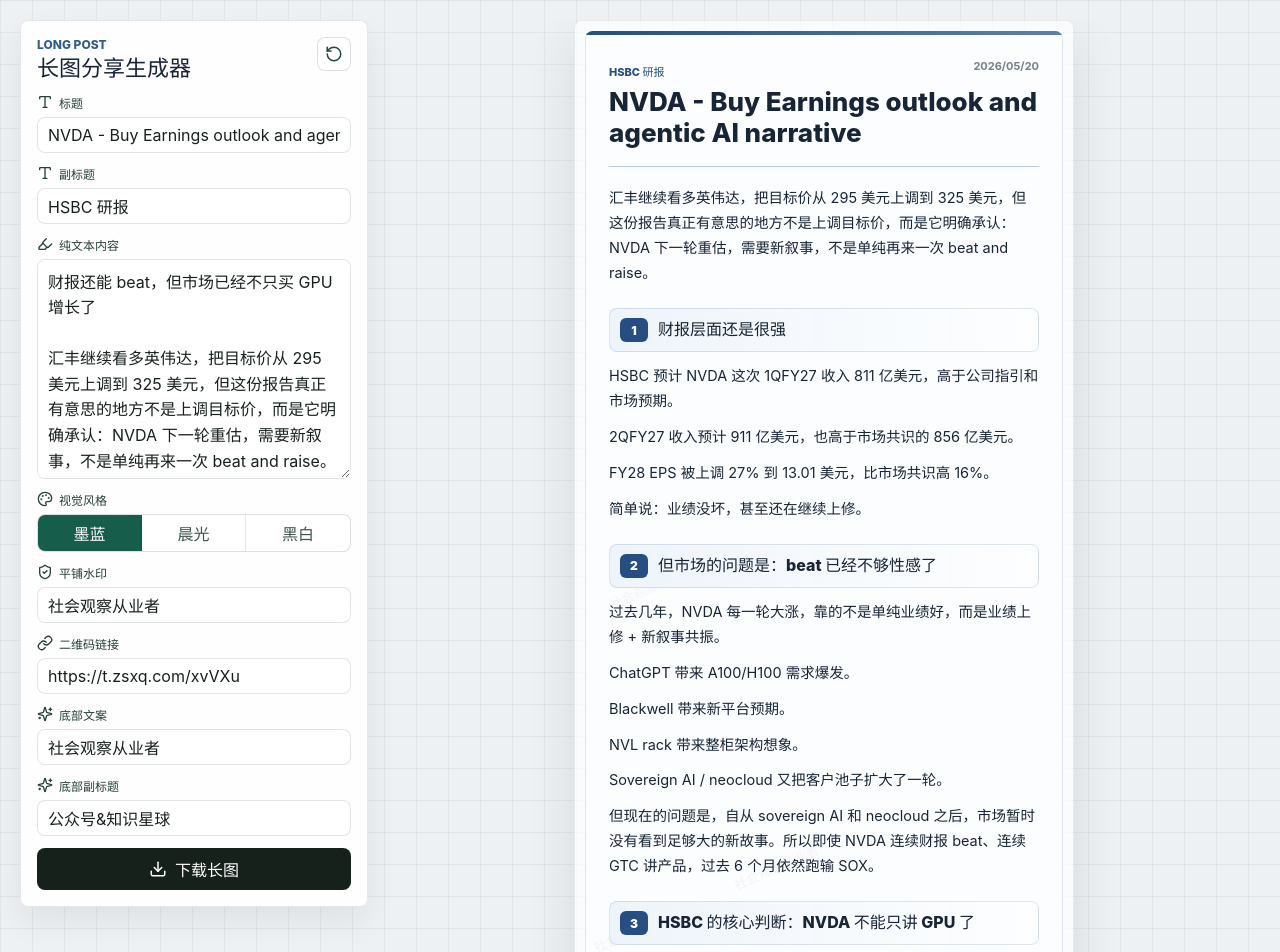
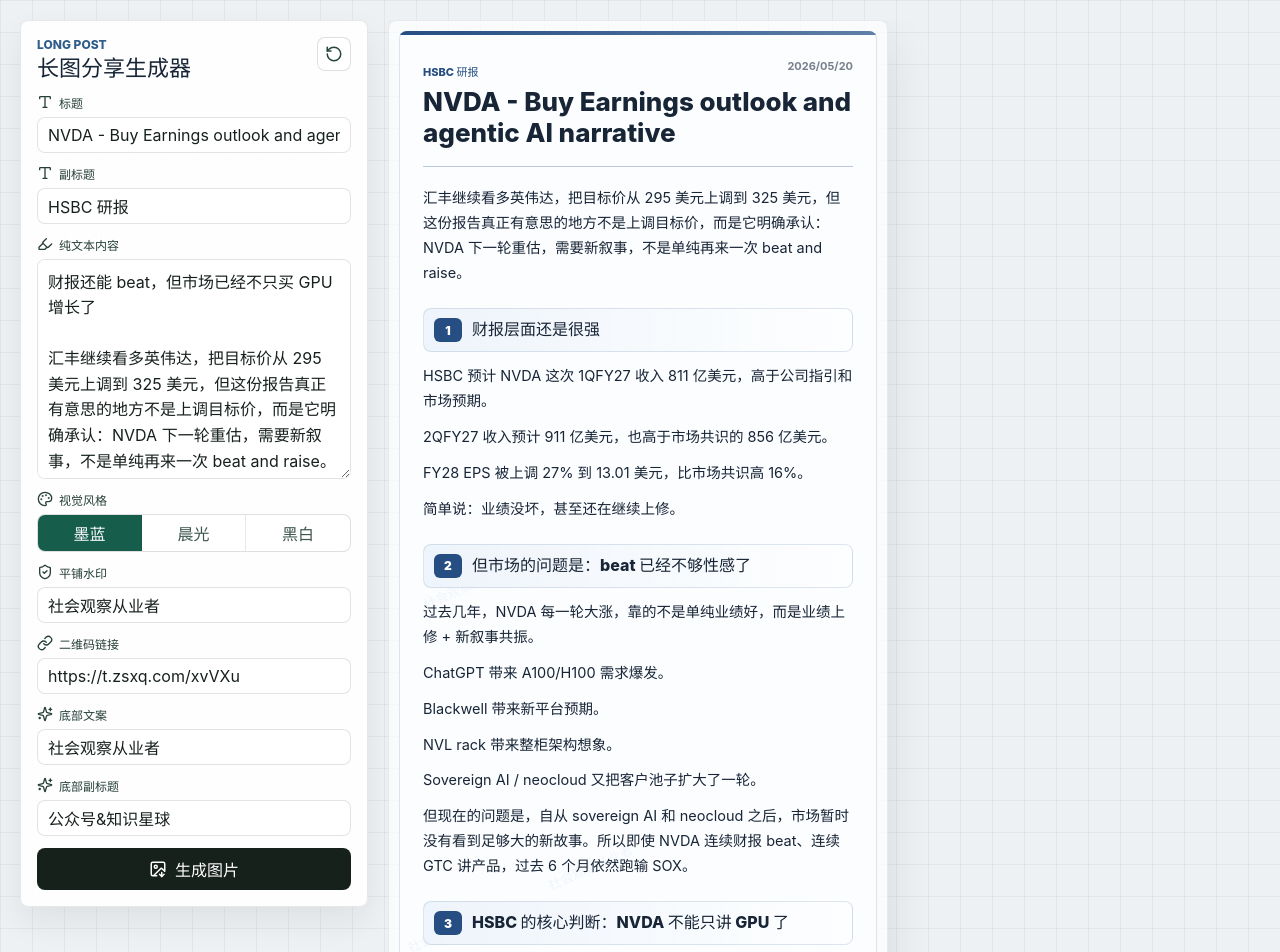
Before and after one commit to targetkiller/FlowPost, a React (Vite) app: page / in a window 1280 px wide. Shown: the top 952 px of the page. Built offline with nearby package versions, Linux system fonts and the light colour scheme.

Commit message:
Generate share image preview

```diff
--- a/src/main.tsx
+++ b/src/main.tsx
@@ -3,7 +3,6 @@
 import { toPng } from "html-to-image";
 import { QRCodeSVG } from "qrcode.react";
 import {
-  Download,
   Highlighter,
   ImageDown,
   Link,
@@ -164,6 +163,7 @@
   const [footerSubtitle, setFooterSubtitle] = useState("公众号&知识星球");
   const [theme, setTheme] = useState<ThemeName>("ink");
   const [isExporting, setIsExporting] = useState(false);
+  const [generatedImage, setGeneratedImage] = useState("");
   const cardRef = useRef<HTMLDivElement>(null);
 
   const parsed = useMemo(() => parseContent(content), [content]);
@@ -174,7 +174,7 @@
     day: "2-digit",
   }).format(new Date());
 
-  async function exportImage() {
+  async function generateImage() {
     if (!cardRef.current) return;
 
     setIsExporting(true);
@@ -186,10 +186,7 @@
         filter: (node) => !((node as HTMLElement).dataset?.exportHidden === "true"),
       });
 
-      const link = document.createElement("a");
-      link.download = `long-post-${Date.now()}.png`;
-      link.href = dataUrl;
-      link.click();
+      setGeneratedImage(dataUrl);
     } finally {
       setIsExporting(false);
     }
@@ -295,9 +292,9 @@
             <input value={footerSubtitle} onChange={(event) => setFooterSubtitle(event.target.value)} placeholder="更小一行的补充说明" />
           </label>
 
-          <button className="primary-action" type="button" onClick={exportImage} disabled={isExporting}>
-            {isExporting ? <ImageDown size={18} /> : <Download size={18} />}
-            {isExporting ? "生成中" : "下载长图"}
+          <button className="primary-action" type="button" onClick={generateImage} disabled={isExporting}>
+            <ImageDown size={18} />
+            {isExporting ? "生成中" : "生成图片"}
           </button>
         </aside>
 
@@ -357,6 +354,13 @@
               </footer>
             </article>
           </div>
+
+          {generatedImage && (
+            <figure className="generated-output" data-export-hidden="true">
+              <figcaption>已生成图片，可右键复制或另存为</figcaption>
+              <img src={generatedImage} alt="生成后的长图" />
+            </figure>
+          )}
         </section>
       </section>
 
--- a/src/styles.css
+++ b/src/styles.css
@@ -193,8 +193,10 @@
 .preview-stage {
   min-height: calc(100vh - 40px);
   display: flex;
+  flex-direction: column;
   justify-content: center;
   align-items: flex-start;
+  gap: 14px;
   overflow: auto;
   padding-bottom: 36px;
 }
@@ -228,6 +230,33 @@
   border-radius: 8px;
   background: rgba(255, 255, 255, 0.7);
   box-shadow: 0 20px 48px rgba(23, 33, 28, 0.11);
+}
+
+.generated-output {
+  width: min(100%, 500px);
+  margin: 0;
+  padding: 10px;
+  border: 1px solid rgba(23, 33, 28, 0.08);
+  border-radius: 8px;
+  background: rgba(255, 255, 255, 0.78);
+  box-shadow: 0 14px 32px rgba(23, 33, 28, 0.08);
+}
+
+.generated-output figcaption {
+  margin: 0 0 8px;
+  color: rgba(23, 33, 28, 0.62);
+  font-size: 12px;
+  font-weight: 800;
+}
+
+.generated-output img {
+  display: block;
+  width: 100%;
+  height: auto;
+  border-radius: 6px;
+  background: #fff;
+  user-select: auto;
+  -webkit-user-drag: auto;
 }
 
 .share-card {
```
